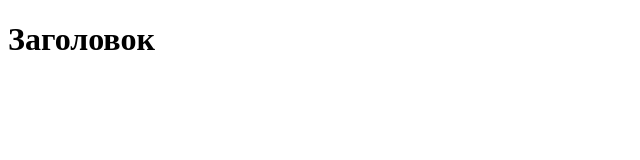
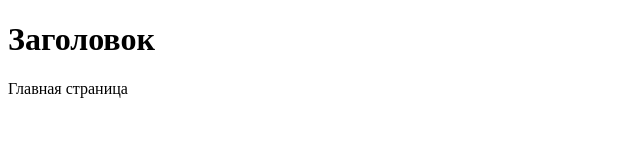
Before and after one commit to VasyaPain2004/test-git-2, a plain HTML site: page index.html in a window 1280 px wide. Shown: the whole page, without its empty margins (0-640 px from the left). Drawn offline with Linux system fonts and the light colour scheme.

Commit message:
add tag main

```diff
--- a/index.html
+++ b/index.html
@@ -7,6 +7,9 @@
   </head>
   <body>
     <header><h1>Заголовок</h1></header>
+    <main>
+      <p>Главная страница</p>
+    </main>
     <script src="./index.js"></script>
   </body>
 </html>
```
